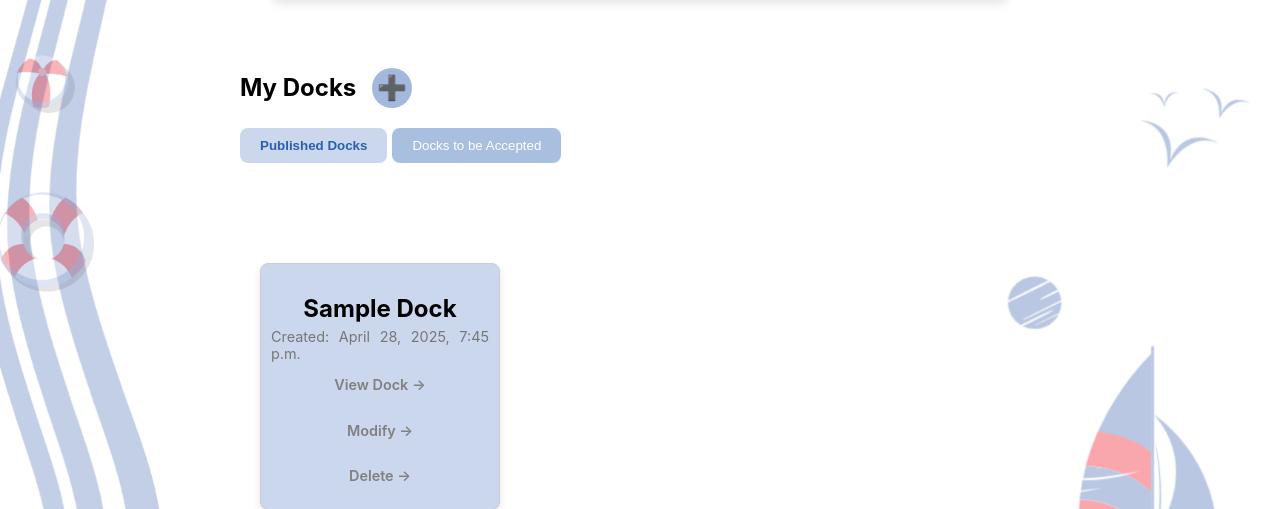
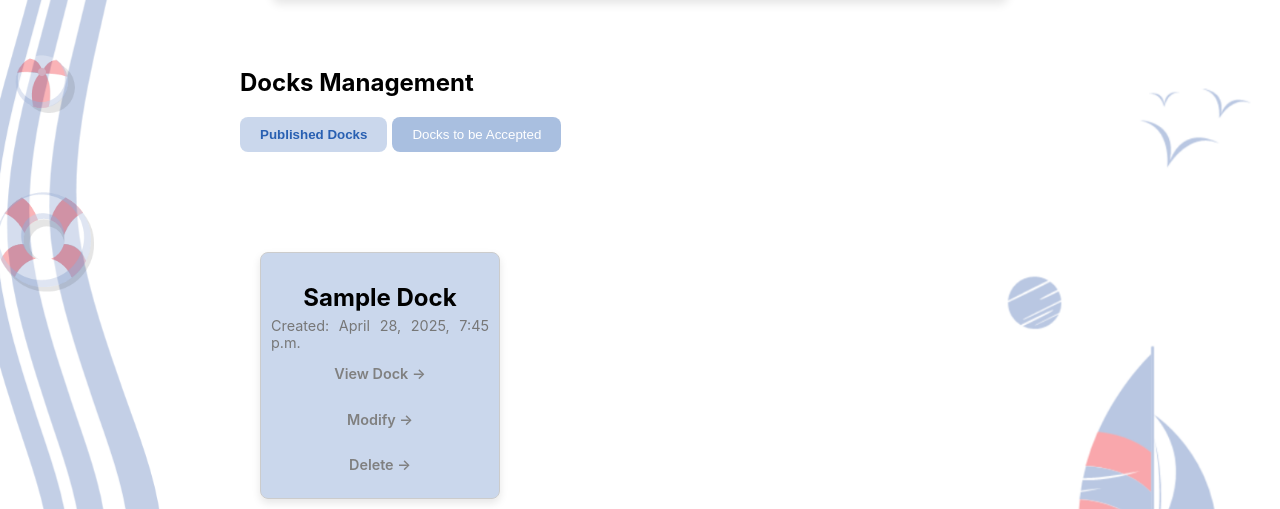
Before and after one commit to malgorzatadzaman2003/BookAndDock, a Django app: page /api/profile_docks/ in a window 1280 px wide. Shown: the part 190-699 px from the top of the page. Run offline with Django 5.2, Linux system fonts and the light colour scheme; a user stored in the database is signed in; data comes from the database, SQL or seed files in the repository; both versions use the stored data as it was after the commit.

Commit message:
docks somewhat working

```diff
--- a/BookAndDock/admin.py
+++ b/BookAndDock/admin.py
@@ -1,7 +1,8 @@
 from django.contrib import admin
 
-from BookAndDock.models import Guide, Comment
+from BookAndDock.models import Guide, Comment, Dock
 
 # Register your models here.
 admin.site.register(Guide)
 admin.site.register(Comment)
+admin.site.register(Dock)
--- a/templates/profile_docks.html
+++ b/templates/profile_docks.html
@@ -4,9 +4,7 @@
 {% block content %}
 
 <div class="profile-container">
-    <h2>My Docks
-        <a href="{% url 'home' %}" class="add-recipe-btn">➕</a> {# optional if you have add_dock view #}
-    </h2>
+    <h2>Docks Management </h2>
 
     <!-- Tab Navigation -->
     <div class="tab-container">
```
Also changed, not shown: db.sqlite3.
